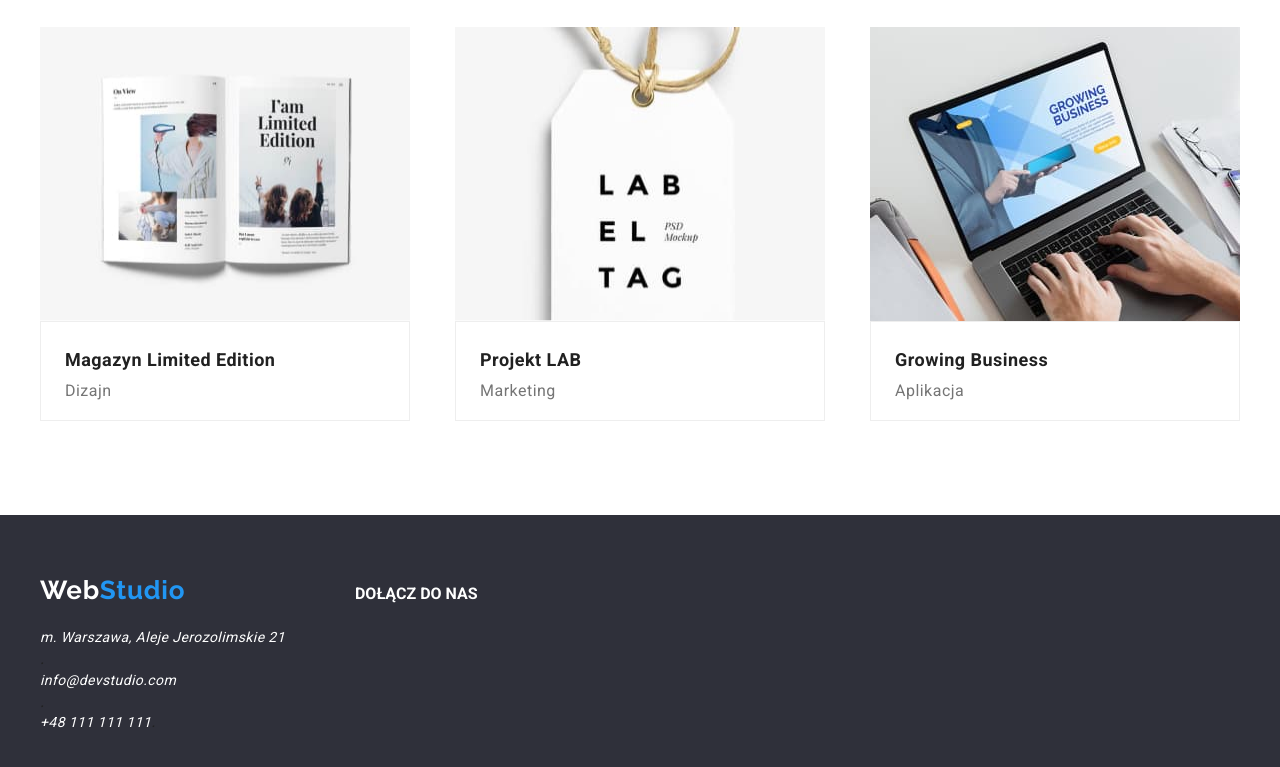
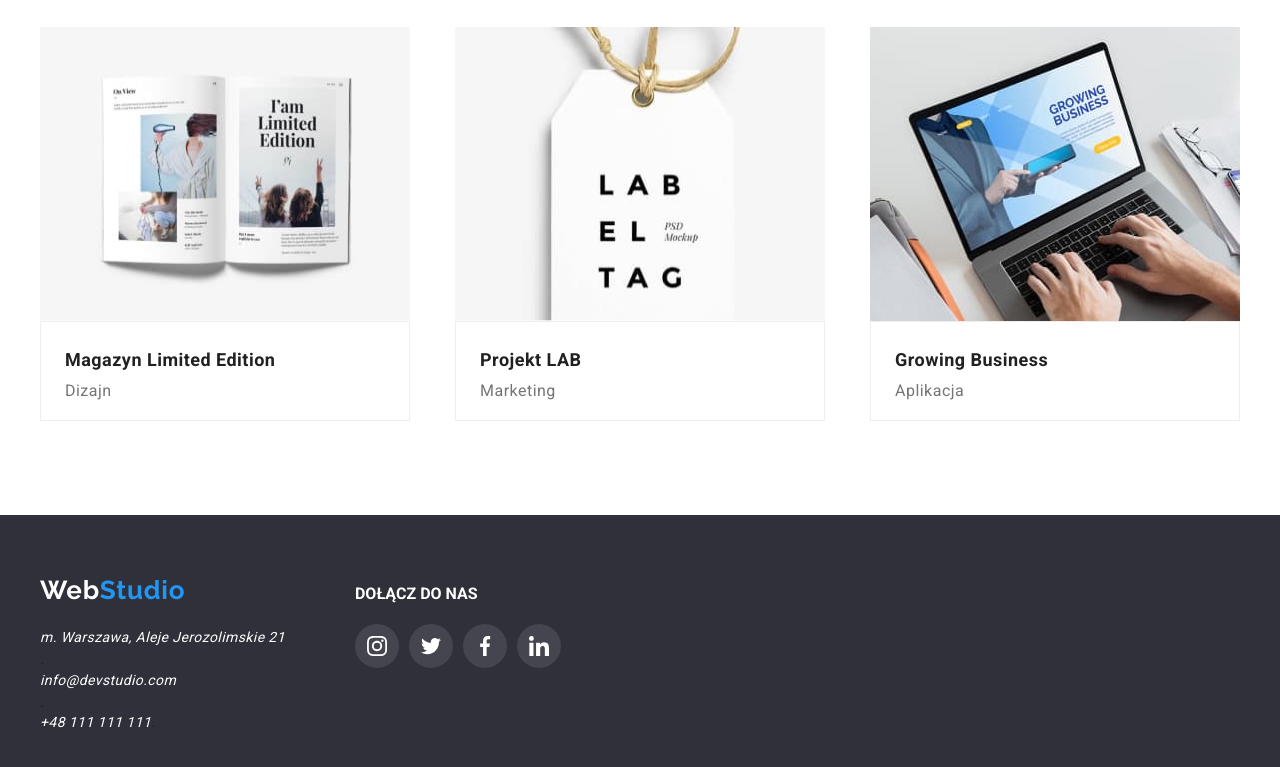
Before and after one commit to Grzybkowa/goit-markup-hw-04, a plain HTML site: page portfolio.html in a window 1280 px wide. Shown: the part 1086-1853 px from the top of the page. Drawn offline with nearby package versions, Linux system fonts and the light colour scheme.

Commit message:
.social-icons-footer fixed on portfolio

```diff
--- a/portfolio.html
+++ b/portfolio.html
@@ -248,22 +248,22 @@
         <div class="footer-icons-block">
           <h3 class="description-title-h3">DOŁĄCZ DO NAS</h3>
           <ul class="list-style-none display-flex-icons">
-            <li class="social-media-icons-footer">
+            <li class="social-icons-footer">
               <svg width="20" height="20">
                 <use href="./images/icons.svg#icon-instagram-2"></use>
               </svg>
             </li>
-            <li class="social-media-icons-footer">
+            <li class="social-icons-footer">
               <svg width="20" height="20">
                 <use href="./images/icons.svg#icon-twitter-1"></use>
               </svg>
             </li>
-            <li class="social-media-icons-footer">
+            <li class="social-icons-footer">
               <svg width="20" height="20">
                 <use href="./images/icons.svg#icon-facebook-1"></use>
               </svg>
             </li>
-            <li class="social-media-icons-footer">
+            <li class="social-icons-footer">
               <svg width="20" height="20">
                 <use href="./images/icons.svg#icon-linkedin-1"></use>
               </svg>
```
Also changed, not shown: 1 other file.
